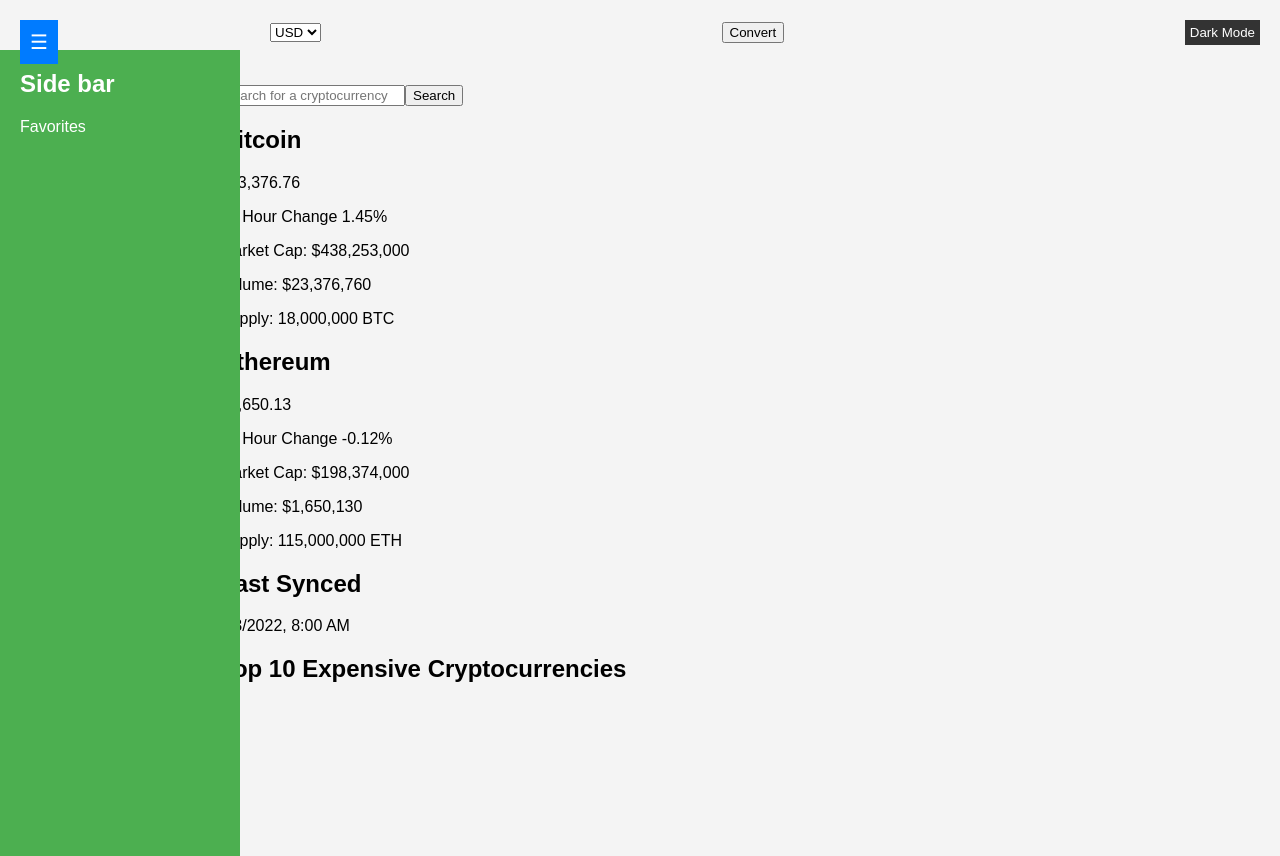
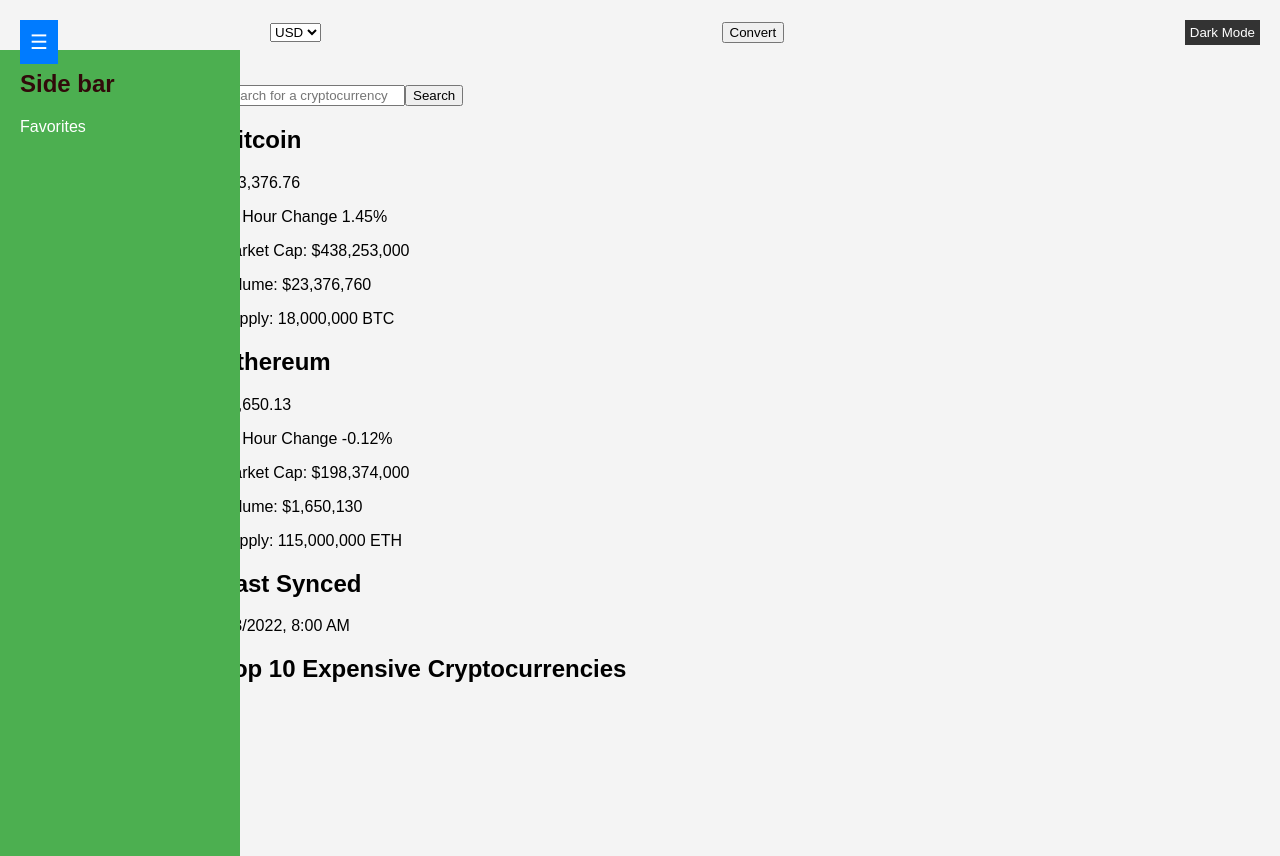
Before and after one commit to stanleyndonj/Cryptocurrency-Tracker, a plain HTML site: page index.html in a window 1280 px wide. Shown: the top 856 px of the page. Drawn offline with nearby package versions, Linux system fonts and the light colour scheme; no server answers.

Commit message:
finalising

```diff
--- a/styles.css
+++ b/styles.css
@@ -26,11 +26,11 @@
 aside {
     width: 200px;
     background-color: #4CAF50;
-    color: white;
+    color: rgb(49, 10, 10);
     padding: 20px;
     position: fixed;
     height: 100%;
-    top: 0;
+    top: 5;
     left: 0;
     overflow-y: auto;
     z-index: 1000;
```
